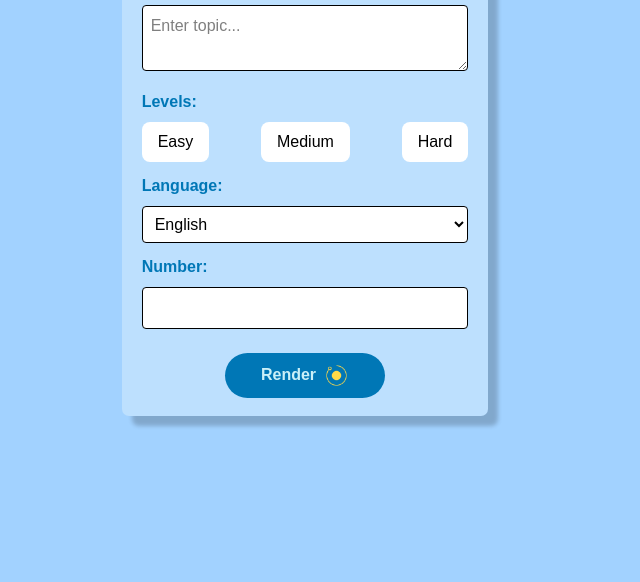
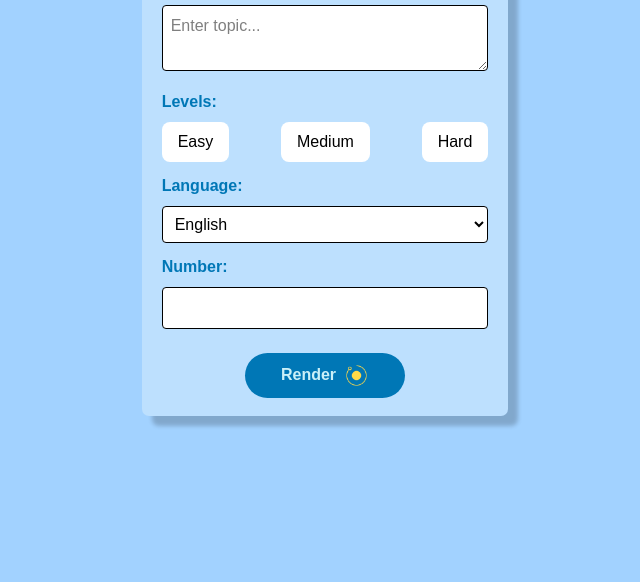
Before and after one commit to bxthien/Quiz-Onl-OJT, a website: page src/pages/chat.html in a window 1280 px wide. Shown: the part 250-832 px from the top of the page, without its empty margins (315-955 px from the left). Drawn offline with nearby package versions, Linux system fonts and the light colour scheme; files that its build step writes are made by us from their sources.

Commit message:
Remove margin of formContainer

```diff
--- a/src/pages/chat.html
+++ b/src/pages/chat.html
@@ -87,6 +87,10 @@
                 width: 100%;
                 height: auto;
             }
+        }
+
+        #formContainer {
+            margin-right: 0px;
         }
 
         #quizForm {
```
